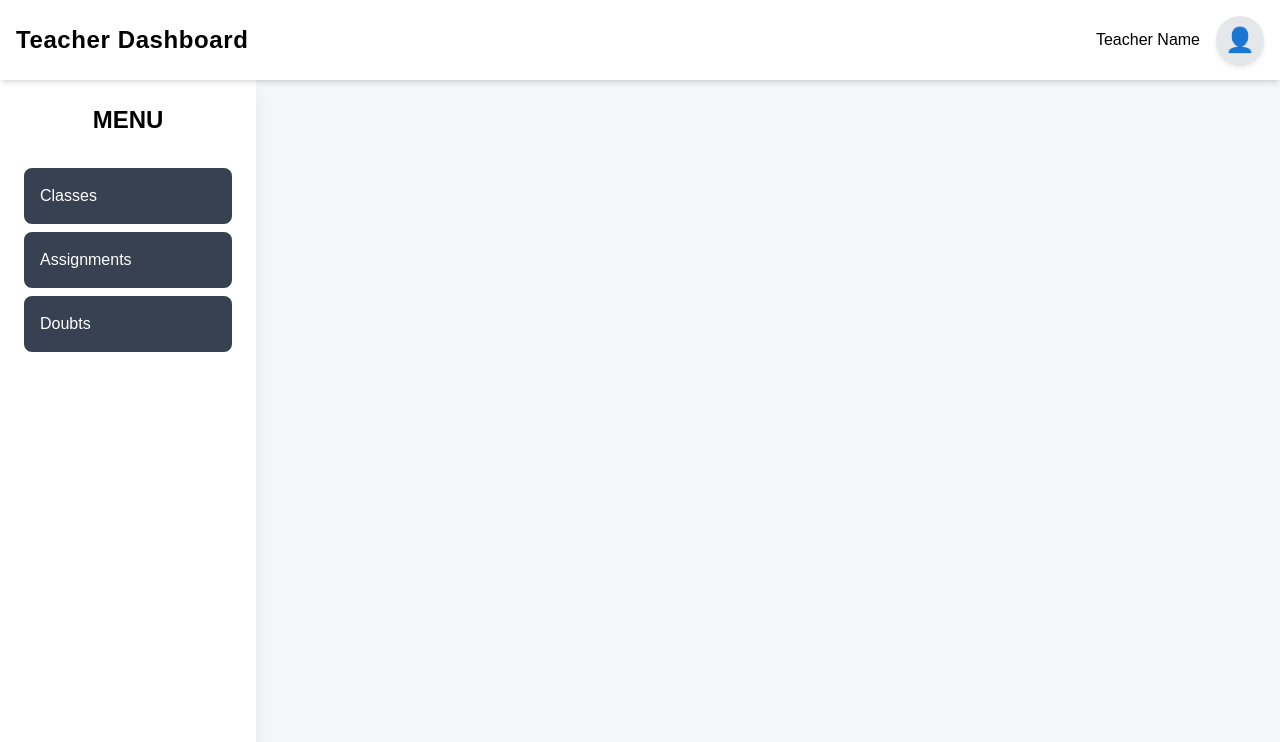
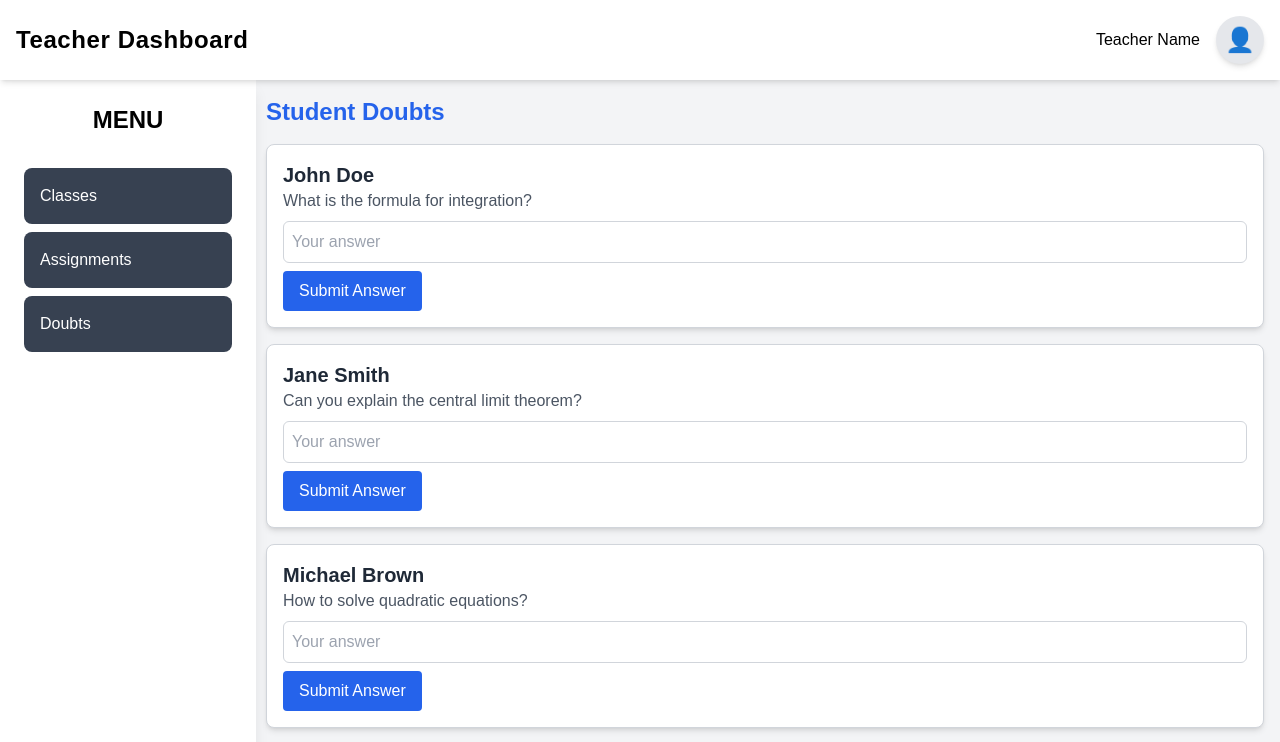
Before and after one commit to yash-writes-code/E-Learning, a React (Vite) app in the folder Frontend/: page /teacher/doubts in a window 1280 px wide. Shown: the top 742 px of the page. Built offline with nearby package versions, Linux system fonts and the light colour scheme.

Commit message:
Doubts and assignmets routes were added

```diff
--- a/Frontend/src/components/Assignments.jsx
+++ b/Frontend/src/components/Assignments.jsx
@@ -23,11 +23,11 @@ const Assignments = () => {
   };
 
   return (
-    <div className="p-4">
-      <h2 className="text-2xl font-bold mb-4">Assignments</h2>
+    <div className="p-4 bg-gray-100">
+      <h2 className="text-2xl font-bold mb-4 text-blue-600">Assignments</h2>
       {assignments.map(assignment => (
-        <div key={assignment.id} className="bg-white shadow-md rounded-lg p-4 mb-4">
-          <h3 className="text-xl font-semibold">{assignment.title}</h3>
+        <div key={assignment.id} className="bg-white shadow-md rounded-lg p-4 mb-4 border border-gray-300">
+          <h3 className="text-xl font-semibold text-gray-800">{assignment.title}</h3>
           <p className="text-gray-600">Due Date: {assignment.dueDate}</p>
           <h4 className="text-lg font-medium mt-2">Submissions:</h4>
           <ul className="list-none p-0">
@@ -39,7 +39,7 @@ const Assignments = () => {
                   placeholder="Enter marks"
                   value={submission.marks || ''}
                   onChange={e => handleMarksChange(assignment.id, submission.studentId, e.target.value)}
-                  className="border border-gray-300 rounded-md p-1 w-24"
+                  className="border border-gray-300 rounded-md p-1 w-24 focus:outline-none focus:ring-2 focus:ring-blue-400"
                 />
               </li>
             ))}
--- /dev/null
+++ b/Frontend/src/components/Doubts.jsx
@@ -0,0 +1,46 @@
+import React, { useState } from 'react';
+import doubtsData from '../data/doubts';
+
+const Doubts = () => {
+  const [doubts, setDoubts] = useState(doubtsData);
+
+  const handleAnswerChange = (id, answer) => {
+    setDoubts(prevDoubts =>
+      prevDoubts.map(doubt =>
+        doubt.id === id ? { ...doubt, answer: answer } : doubt
+      )
+    );
+  };
+
+  const handleSubmit = (id) => {
+    // Handle submitting the answer (e.g., save to a database)
+    console.log(`Answer submitted for doubt ID ${id}`);
+  };
+
+  return (
+    <div className="p-4 bg-gray-100">
+      <h2 className="text-2xl font-bold mb-4 text-blue-600">Student Doubts</h2>
+      {doubts.map(doubt => (
+        <div key={doubt.id} className="bg-white shadow-md rounded-lg p-4 mb-4 border border-gray-300">
+          <h3 className="text-xl font-semibold text-gray-800">{doubt.studentName}</h3>
+          <p className="text-gray-600">{doubt.question}</p>
+          <input
+            type="text"
+            placeholder="Your answer"
+            value={doubt.answer || ''}
+            onChange={e => handleAnswerChange(doubt.id, e.target.value)}
+            className="border border-gray-300 rounded-md p-2 w-full mt-2 focus:outline-none focus:ring-2 focus:ring-blue-400"
+          />
+          <button
+            onClick={() => handleSubmit(doubt.id)}
+            className="bg-blue-600 text-white px-4 py-2 rounded mt-2 hover:bg-blue-700 transition duration-200"
+          >
+            Submit Answer
+          </button>
+        </div>
+      ))}
+    </div>
+  );
+};
+
+export default Doubts;
--- a/Frontend/src/components/Sidebar.jsx
+++ b/Frontend/src/components/Sidebar.jsx
@@ -8,15 +8,15 @@ function Sidebar() {
         MENU
       </h2>
       <div className="flex flex-col space-y-2">
-        <Link to="classes" className="sidebar-item bg-gray-700 hover:bg-gray-600 text-white transition duration-300 rounded-lg p-4 cursor-pointer font-medium">
+        <Link to="classes" className="sidebar-item bg-gray-700 hover:bg-blue-700 text-white transition duration-300 rounded-lg p-4 cursor-pointer font-medium">
           Classes
         </Link>
-        <Link to="assignments" className="sidebar-item bg-gray-700 hover:bg-gray-600 text-white transition duration-300 rounded-lg p-4 cursor-pointer font-medium">
+        <Link to="assignments" className="sidebar-item bg-gray-700 hover:bg-blue-700 text-white transition duration-300 rounded-lg p-4 cursor-pointer font-medium">
           Assignments
         </Link>
-        <div className="sidebar-item bg-gray-700 hover:bg-gray-600 text-white transition duration-300 rounded-lg p-4 cursor-pointer font-medium">
+        <Link to="doubts" className="sidebar-item bg-gray-700 hover:bg-blue-700 text-white transition duration-300 rounded-lg p-4 cursor-pointer font-medium">
           Doubts
-        </div>
+        </Link>
       </div>
     </div>
   );
--- /dev/null
+++ b/Frontend/src/data/doubts.js
@@ -0,0 +1,8 @@
+const doubts = [
+    { id: 1, studentName: 'John Doe', question: 'What is the formula for integration?', answer: '' },
+    { id: 2, studentName: 'Jane Smith', question: 'Can you explain the central limit theorem?', answer: '' },
+    { id: 3, studentName: 'Michael Brown', question: 'How to solve quadratic equations?', answer: '' },
+    { id: 4, studentName: 'Emily Johnson', question: 'What are the applications of derivatives?', answer: '' },
+  ];
+
+  export default doubts;
--- a/Frontend/src/pages/Teacher.jsx
+++ b/Frontend/src/pages/Teacher.jsx
@@ -4,7 +4,8 @@ import Header from '../components/Header.jsx';
 import Sidebar from '../components/Sidebar.jsx';
 import Classes from '../components/Classes.jsx';
 import ClassDetails from '../components/ClassDetails.jsx';
-import Assignments from '../components/Assignments';
+import Assignments from '../components/Assignments.jsx';
+import Doubts from '../components/Doubts.jsx'
 import './Teacher.css';
 
 function Teacher() {
@@ -19,6 +20,7 @@ function Teacher() {
             <Route path="classes" element={<Classes />} />
             <Route path="classes/:id" element={<ClassDetails />} />
             <Route path="assignments" element={<Assignments />} />
+            <Route path="doubts" element={<Doubts />} />
           </Routes>
         </div>
       </div>
```
